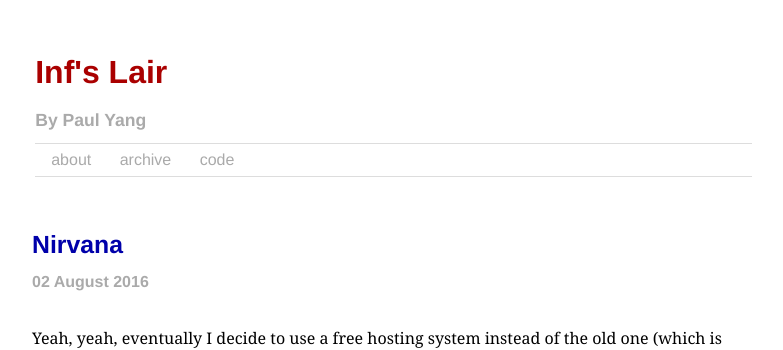
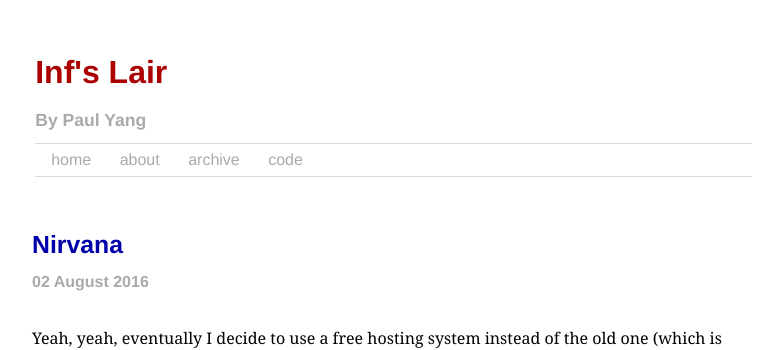
Before and after one commit to InfoHunter/infohunter.github.io, a Jekyll site: the page built from index.html, in a window 1280 px wide. Shown: the top 350 px of the page, without its empty margins (248-1031 px from the left). Built offline with Jekyll 4.4.1, drawn with Linux system fonts in a browser that asks for light colours.

Commit message:
update masthead
Signed-off-by: Paul Yang <paulyang.inf@gmail.com>

```diff
--- a/_includes/masthead.html
+++ b/_includes/masthead.html
@@ -2,6 +2,7 @@
     <h1 class="title"><a href="/">Inf's Lair</a></h1>
     <h2>By <span class="author">Paul Yang</a></h2>
     <nav>
+        <a class="menu" href="/index.html">home</a>
         <a class="menu" href="/about.html">about</a>
         <a class="menu" href="/archive.html">archive</a>
         <a class="menu" href="/code.html">code</a>
```
